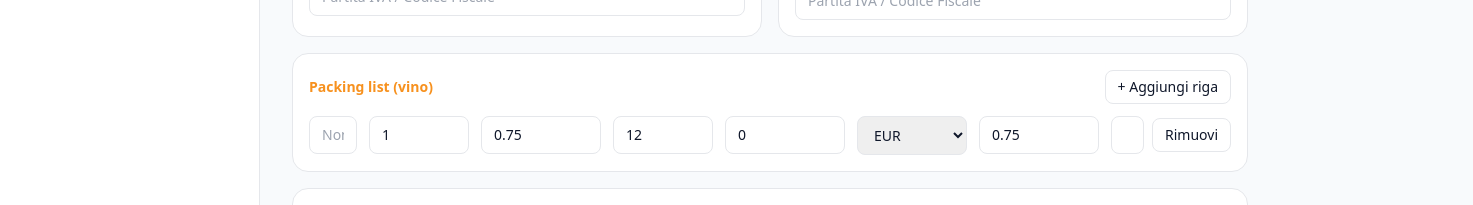
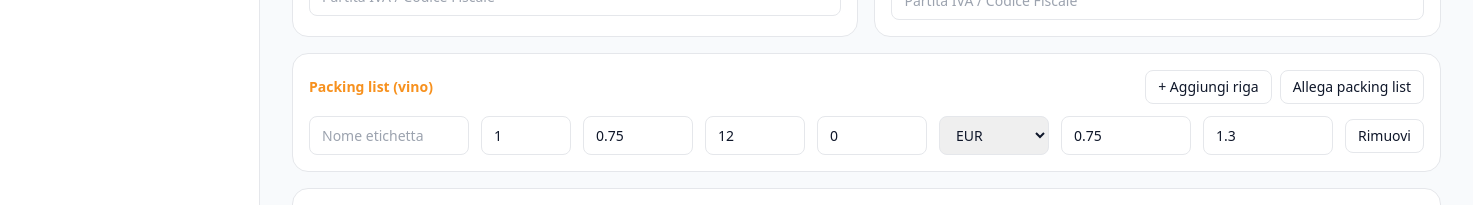
Before and after one commit to SPST-WINE/spst-dashboard, a Next.js app: page /dashboard/nuova/vino in a window 1280 px wide. Shown: the part 513-718 px from the top of the page, 1473 px wide, since content can reach past the window. Built offline with nearby package versions, Linux system fonts and the light colour scheme; no server answers.

Commit message:
Update PackingListVino.tsx

```diff
--- a/components/nuova/PackingListVino.tsx
+++ b/components/nuova/PackingListVino.tsx
@@ -1,40 +1,45 @@
 // components/nuova/PackingListVino.tsx
 'use client';
+import * as React from 'react';
 
-import * as React from 'react';
+export type Valuta = 'EUR' | 'USD' | 'GBP';
 
 export type RigaPL = {
   etichetta: string;
   bottiglie: number;
-  formato_litri: number;   // 0.75, 1.5, ecc.
-  gradazione: number;      // %
-  prezzo: number;          // prezzo per bottiglia
-  valuta: 'EUR' | 'USD' | 'GBP';
-  peso_netto_bott: number; // kg per bottiglia
-  peso_lordo_bott: number; // kg per bottiglia
+  formato_litri: number;
+  gradazione: number;
+  prezzo: number;
+  valuta: Valuta;
+  peso_netto_bott: number;
+  peso_lordo_bott: number;
 };
 
 type Props = {
   value: RigaPL[];
   onChange: (rows: RigaPL[]) => void;
+  onPickFile?: (file?: File) => void; // opzionale: “Allega packing list”
 };
 
 const ORANGE = '#f7911e';
 const inputCls =
   'w-full rounded-lg border px-3 py-2 text-sm outline-none focus:border-[#1c3e5e]';
 
-export default function PackingListVino({ value, onChange }: Props) {
-  const rows = value;
+export default function PackingListVino({ value, onChange, onPickFile }: Props) {
+  const rows = value ?? [];
 
-  const set =
-    (i: number) =>
-    <K extends keyof RigaPL>(k: K, v: RigaPL[K]) => {
-      const next = [...rows];
-      next[i] = { ...next[i], [k]: v };
-      onChange(next);
-    };
+  const toNum = (s: string) => {
+    const n = parseFloat(String(s).replace(',', '.'));
+    return Number.isFinite(n) ? n : 0;
+  };
 
-  const addRow = () =>
+  const update = <K extends keyof RigaPL>(i: number, k: K, v: RigaPL[K]) => {
+    const next = rows.slice();
+    next[i] = { ...next[i], [k]: v } as RigaPL;
+    onChange(next);
+  };
+
+  const addRow = () => {
     onChange([
       ...rows,
       {
@@ -48,38 +53,38 @@ export default function PackingListVino({ value, onChange }: Props) {
         peso_lordo_bott: 1.3,
       },
     ]);
+  };
 
-  const removeRow = (i: number) => {
-    const next = rows.slice();
-    next.splice(i, 1);
-    onChange(next.length ? next : [
-      {
-        etichetta: '',
-        bottiglie: 1,
-        formato_litri: 0.75,
-        gradazione: 12,
-        prezzo: 0,
-        valuta: 'EUR',
-        peso_netto_bott: 0.75,
-        peso_lordo_bott: 1.3,
-      },
-    ]);
-  };
+  const remove = (i: number) => onChange(rows.filter((_, idx) => idx !== i));
+
+  const onPick = (e: React.ChangeEvent<HTMLInputElement>) =>
+    onPickFile?.(e.target.files?.[0] ?? undefined);
 
   return (
     <div className="rounded-2xl border bg-white p-4">
-      <div className="mb-3 flex items-center justify-between">
+      <div className="mb-3 flex items-center justify-between gap-3">
         <h3 className="text-sm font-semibold" style={{ color: ORANGE }}>
           Packing list (vino)
         </h3>
+
         <div className="flex items-center gap-2">
           <button
             type="button"
             onClick={addRow}
-            className="rounded-lg border px-3 py-1.5 text-sm hover:bg-slate-50"
+            className="rounded-lg border bg-white px-3 py-1.5 text-sm hover:bg-slate-50"
           >
             + Aggiungi riga
           </button>
+
+          <label className="inline-flex cursor-pointer items-center rounded-lg border px-3 py-1.5 text-sm hover:bg-slate-50">
+            Allega packing list
+            <input
+              type="file"
+              accept="application/pdf"
+              className="hidden"
+              onChange={onPick}
+            />
+          </label>
         </div>
       </div>
 
@@ -87,91 +92,88 @@ export default function PackingListVino({ value, onChange }: Props) {
         {rows.map((r, i) => (
           <div
             key={i}
-            className="grid gap-3 md:grid-cols-[2fr_100px_120px_100px_120px_110px_120px_120px] items-start"
+            className="grid gap-3 md:grid-cols-[minmax(160px,1fr)_90px_110px_100px_110px_110px_130px_130px_auto]"
           >
+            {/* Etichetta */}
             <input
               className={inputCls}
-              placeholder="Nome Etichetta"
+              placeholder="Nome etichetta"
               value={r.etichetta}
-              onChange={(e) => set(i)('etichetta', e.target.value)}
+              onChange={(e) => update(i, 'etichetta', e.target.value)}
             />
 
+            {/* Bottiglie */}
             <input
               className={inputCls}
-              placeholder="Qt."
-              type="number"
-              min={0}
+              placeholder="1"
+              inputMode="numeric"
               value={r.bottiglie}
-              onChange={(e) => set(i)('bottiglie', Number(e.target.value))}
+              onChange={(e) =>
+                update(i, 'bottiglie', Math.max(1, Math.trunc(toNum(e.target.value))))
+              }
             />
 
+            {/* Formato (L) */}
             <input
               className={inputCls}
-              placeholder="Formato (L)"
-              type="number"
-              step="0.01"
-              min={0}
+              placeholder="0,75"
+              inputMode="decimal"
               value={r.formato_litri}
-              onChange={(e) => set(i)('formato_litri', Number(e.target.value))}
+              onChange={(e) => update(i, 'formato_litri', toNum(e.target.value))}
             />
 
+            {/* Gradazione % */}
             <input
               className={inputCls}
-              placeholder="Grad. %"
-              type="number"
-              step="0.1"
-              min={0}
+              placeholder="12"
+              inputMode="decimal"
               value={r.gradazione}
-              onChange={(e) => set(i)('gradazione', Number(e.target.value))}
+              onChange={(e) => update(i, 'gradazione', toNum(e.target.value))}
             />
 
+            {/* Prezzo */}
             <input
               className={inputCls}
-              placeholder="Prezzo"
-              type="number"
-              step="0.01"
-              min={0}
+              placeholder="0"
+              inputMode="decimal"
               value={r.prezzo}
-              onChange={(e) => set(i)('prezzo', Number(e.target.value))}
+              onChange={(e) => update(i, 'prezzo', toNum(e.target.value))}
             />
 
+            {/* Valuta */}
             <select
               className={inputCls}
               value={r.valuta}
-              onChange={(e) =>
-                set(i)('valuta', e.target.value as RigaPL['valuta'])
-              }
+              onChange={(e) => update(i, 'valuta', e.target.value as Valuta)}
             >
               <option value="EUR">EUR</option>
               <option value="USD">USD</option>
               <option value="GBP">GBP</option>
             </select>
 
+            {/* Peso netto (kg) */}
             <input
               className={inputCls}
-              placeholder="Peso netto (kg)"
-              type="number"
-              step="0.01"
-              min={0}
+              placeholder="0,75"
+              inputMode="decimal"
               value={r.peso_netto_bott}
-              onChange={(e) => set(i)('peso_netto_bott', Number(e.target.value))}
+              onChange={(e) => update(i, 'peso_netto_bott', toNum(e.target.value))}
             />
 
-            <div className="flex items-center gap-2">
-              <input
-                className={inputCls + ' flex-1'}
-                placeholder="Peso lordo (kg)"
-                type="number"
-                step="0.01"
-                min={0}
-                value={r.peso_lordo_bott}
-                onChange={(e) =>
-                  set(i)('peso_lordo_bott', Number(e.target.value))
-                }
-              />
+            {/* Peso lordo (kg) */}
+            <input
+              className={inputCls}
+              placeholder="1,3"
+              inputMode="decimal"
+              value={r.peso_lordo_bott}
+              onChange={(e) => update(i, 'peso_lordo_bott', toNum(e.target.value))}
+            />
+
+            {/* Azioni */}
+            <div className="flex items-center">
               <button
                 type="button"
-                onClick={() => removeRow(i)}
+                onClick={() => remove(i)}
                 className="rounded-lg border px-3 py-1.5 text-sm hover:bg-slate-50"
               >
                 Rimuovi
@@ -179,6 +181,12 @@ export default function PackingListVino({ value, onChange }: Props) {
             </div>
           </div>
         ))}
+
+        {rows.length === 0 && (
+          <div className="text-sm text-slate-500">
+            Nessuna riga. Aggiungi una riga per iniziare.
+          </div>
+        )}
       </div>
     </div>
   );
```
